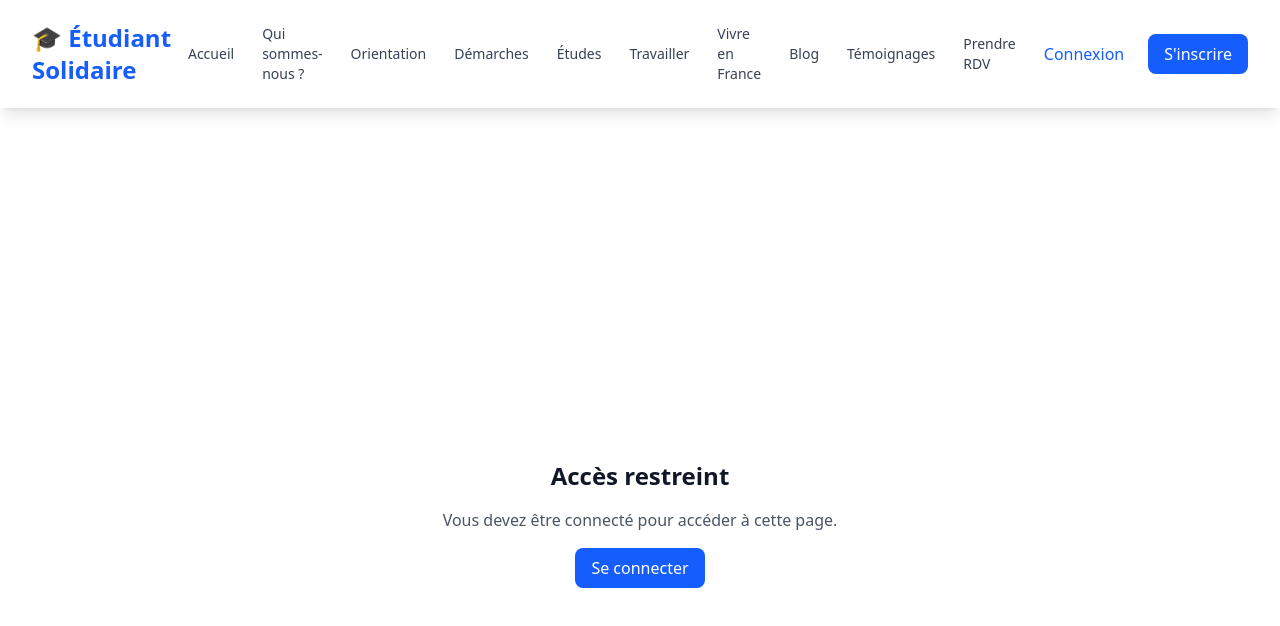
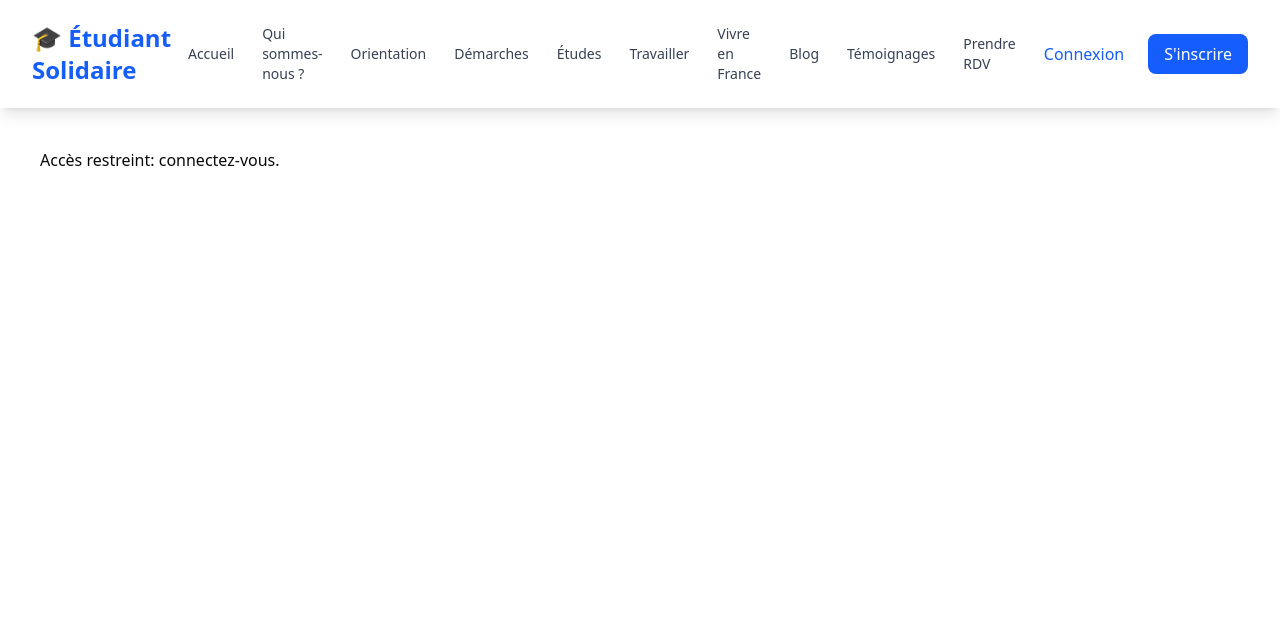
Before and after one commit to Mamadou98606/etudiantesolidaire-frontend, a React (Vite) app: page /admin in a window 1280 px wide. Shown: the top 626 px of the page. Built offline with nearby package versions, Linux system fonts and the light colour scheme.

Commit message:
Update App.jsx

```diff
--- a/src/App.jsx
+++ b/src/App.jsx
@@ -21,6 +21,7 @@ import PriseRDV from './components/PriseRDV';
 import AdminPanel from './components/AdminPanel';
 import AuthModal from './components/AuthModal';
 import ProtectedRoute from './components/ProtectedRoute';
+import AdminRoute from './components/AdminRoute';
 
 import './App.css';
 import { navigationItems } from './navigation';
@@ -304,9 +305,9 @@ const AppContent = () => {
               </ProtectedRoute>
             } />
             <Route path="/admin" element={
-              <ProtectedRoute>
+              <AdminRoute>
                 <AdminPanel />
-              </ProtectedRoute>
+              </AdminRoute>
             } />
             <Route path="/blog" element={<Blog />} />
             <Route path="/temoignages" element={<Temoignages />} />
```
